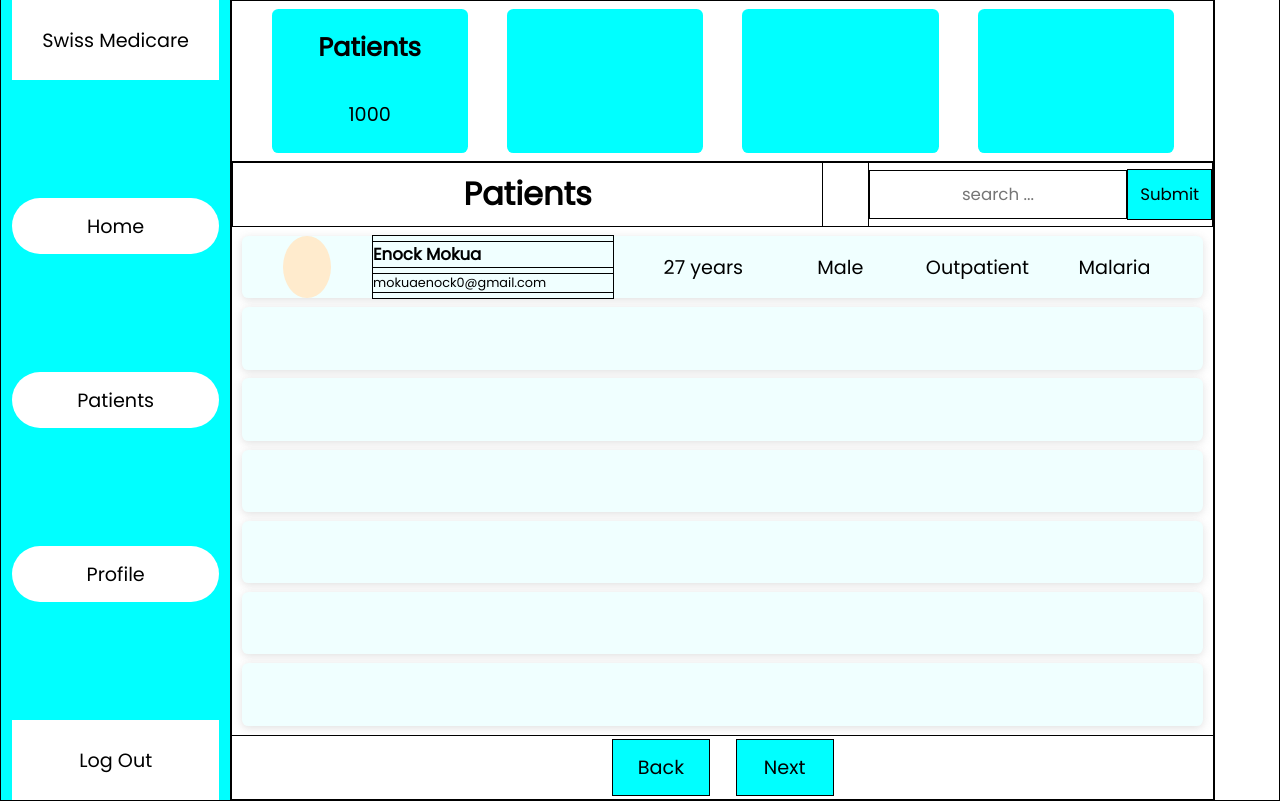
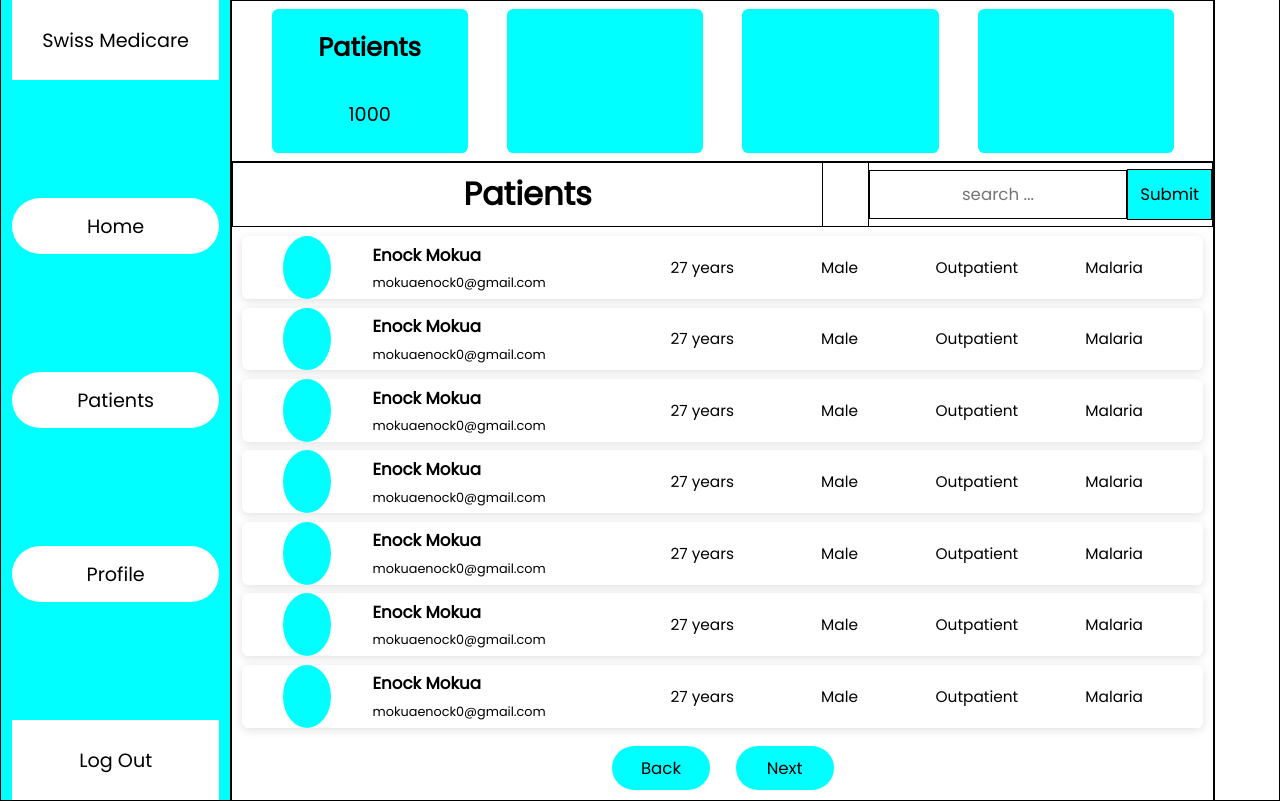
Before and after one commit to MokuaEnock/swiss, a React (Create React App) app: page /doctor in a window 1280 px wide. Built offline with nearby package versions, Linux system fonts and the light colour scheme.

Commit message:
remove borders

```diff
--- a/src/App.css
+++ b/src/App.css
@@ -184,8 +184,6 @@ input:focus {
 }
 
 .doctor-patient {
-  /* border: thin solid black; */
-  background-color: azure;
   height: 12.3%;
   width: 98%;
   border-radius: 0.5vw;
@@ -203,7 +201,7 @@ input:focus {
 .doctor-item-image {
   width: 5%;
   border-radius: 50%;
-  background-color: blanchedalmond;
+  background-color: aqua;
 }
 
 .doctor-item-image > img {
@@ -216,7 +214,6 @@ input:focus {
   width: 25%;
   display: flex;
   flex-direction: column;
-  border: thin solid black;
   align-items: center;
   justify-content: space-evenly;
 }
@@ -224,6 +221,7 @@ input:focus {
   width: 10%;
   display: flex;
   flex-direction: column;
+  font-size: 1.2vw;
   align-items: center;
   justify-content: space-evenly;
 }
@@ -231,6 +229,7 @@ input:focus {
   width: 10%;
   display: flex;
   flex-direction: column;
+  font-size: 1.2vw;
   align-items: center;
   justify-content: space-evenly;
 }
@@ -239,46 +238,46 @@ input:focus {
   display: flex;
   flex-direction: column;
   align-items: center;
+  font-size: 1.2vw;
   justify-content: space-evenly;
 }
 .doctor-item-disease {
   width: 10%;
   display: flex;
   flex-direction: column;
+  font-size: 1.2vw;
   align-items: center;
   justify-content: space-evenly;
 }
 
 .doctor-item-contact h4 {
   text-align: left;
-  border: thin solid black;
   width: 100%;
   font-size: 1.3vw;
 }
 
 .doctor-item-contact p {
   text-align: left;
-  border: thin solid black;
   width: 100%;
   font-size: 1vw;
 }
 
 #doctor-list-footer {
-  /* background-color: blue; */
   width: 100%;
   height: 10%;
   display: flex;
   flex-direction: row;
   align-items: center;
   justify-content: center;
-  border: thin solid black;
 }
 
 .doctor-nav {
-  border: thin solid black;
+  border: thin solid transparent;
   background-color: aqua;
-  height: 90%;
+  height: 70%;
   width: 10%;
+  font-size: 1.3vw;
+  border-radius: 5vw;
   margin-left: 1vw;
   margin-right: 1vw;
 }
--- a/src/pages/doctor.js
+++ b/src/pages/doctor.js
@@ -42,12 +42,72 @@ export default function Doctor() {
               <span className="doctor-item-disease">Malaria</span>
             </li>
 
-            <li className="doctor-patient"></li>
-            <li className="doctor-patient"></li>
-            <li className="doctor-patient"></li>
-            <li className="doctor-patient"></li>
-            <li className="doctor-patient"></li>
-            <li className="doctor-patient"></li>
+            <li className="doctor-patient">
+              <span className="doctor-item-image"></span>
+              <span className="doctor-item-contact">
+                <h4>Enock Mokua</h4>
+                <p>mokuaenock0@gmail.com</p>
+              </span>
+              <span className="doctor-item-age">27 years</span>
+              <span className="doctor-item-sex">Male</span>
+              <span className="doctor-item-type">Outpatient</span>
+              <span className="doctor-item-disease">Malaria</span>
+            </li>
+            <li className="doctor-patient">
+              <span className="doctor-item-image"></span>
+              <span className="doctor-item-contact">
+                <h4>Enock Mokua</h4>
+                <p>mokuaenock0@gmail.com</p>
+              </span>
+              <span className="doctor-item-age">27 years</span>
+              <span className="doctor-item-sex">Male</span>
+              <span className="doctor-item-type">Outpatient</span>
+              <span className="doctor-item-disease">Malaria</span>
+            </li>
+            <li className="doctor-patient">
+              <span className="doctor-item-image"></span>
+              <span className="doctor-item-contact">
+                <h4>Enock Mokua</h4>
+                <p>mokuaenock0@gmail.com</p>
+              </span>
+              <span className="doctor-item-age">27 years</span>
+              <span className="doctor-item-sex">Male</span>
+              <span className="doctor-item-type">Outpatient</span>
+              <span className="doctor-item-disease">Malaria</span>
+            </li>
+            <li className="doctor-patient">
+              <span className="doctor-item-image"></span>
+              <span className="doctor-item-contact">
+                <h4>Enock Mokua</h4>
+                <p>mokuaenock0@gmail.com</p>
+              </span>
+              <span className="doctor-item-age">27 years</span>
+              <span className="doctor-item-sex">Male</span>
+              <span className="doctor-item-type">Outpatient</span>
+              <span className="doctor-item-disease">Malaria</span>
+            </li>
+            <li className="doctor-patient">
+              <span className="doctor-item-image"></span>
+              <span className="doctor-item-contact">
+                <h4>Enock Mokua</h4>
+                <p>mokuaenock0@gmail.com</p>
+              </span>
+              <span className="doctor-item-age">27 years</span>
+              <span className="doctor-item-sex">Male</span>
+              <span className="doctor-item-type">Outpatient</span>
+              <span className="doctor-item-disease">Malaria</span>
+            </li>
+            <li className="doctor-patient">
+              <span className="doctor-item-image"></span>
+              <span className="doctor-item-contact">
+                <h4>Enock Mokua</h4>
+                <p>mokuaenock0@gmail.com</p>
+              </span>
+              <span className="doctor-item-age">27 years</span>
+              <span className="doctor-item-sex">Male</span>
+              <span className="doctor-item-type">Outpatient</span>
+              <span className="doctor-item-disease">Malaria</span>
+            </li>
           </ul>
 
           <div id="doctor-list-footer">
```
